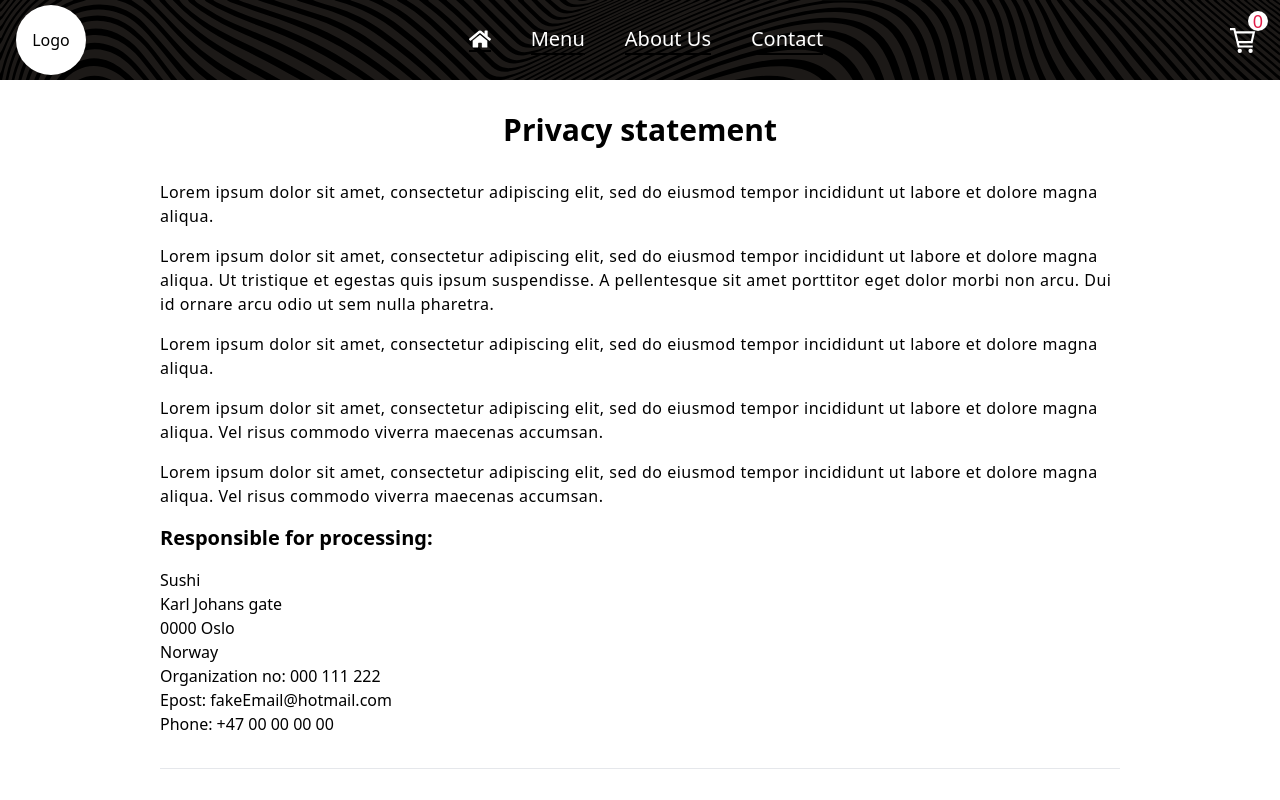
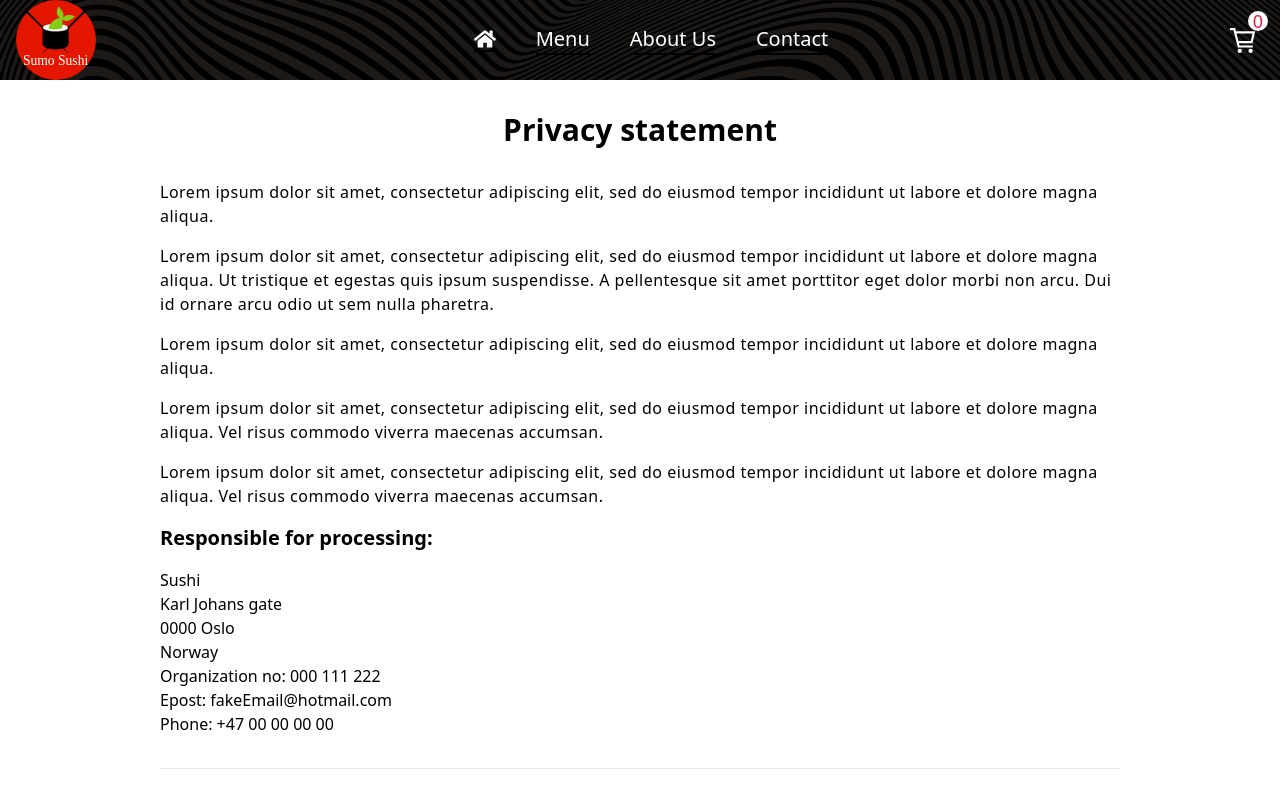
Before and after one commit to jorgenaa/next-mongodb-food-ordering, a Next.js app: page /compliance/compliance in a window 1280 px wide. Shown: the top 800 px of the page. Built offline with nearby package versions, Linux system fonts and the light colour scheme.

Commit message:
created logo

```diff
--- a/components/Product/ProductCard/ProductCard.tsx
+++ b/components/Product/ProductCard/ProductCard.tsx
@@ -17,14 +17,17 @@ const ProductCard: NextPage<Props> = ({product, path}) => {
     return (
             <ActiveLink activeClassName={""} href={`${path}product/[id]`} as={`${path}product/${product._id}`}>
                 <a className={`${styles['card']} ${styles['card--hover']}`}>
+                    <div className={styles['card__img-wrapper']}>
                         <Image
                             className={`${styles['card__img']} ${styles['card__img--hover']}`}
                             src={placeholderImage}
                             alt={product.alt}
-                        height={280}
-                        width={280}
+                            width={140}
+                            height={140}
                             layout="responsive"
                         />
+                    </div>
+
                     <div className={styles.card__body}>
                         <h3 className={styles.card__title}>{product.title}</h3>
                         <p className={styles.card__icon}>{product.icon}</p>
--- a/components/common/Header/Header.module.css
+++ b/components/common/Header/Header.module.css
@@ -9,9 +9,9 @@
 }
 
 .header__link {
-    @apply ml-4 self-center cursor-pointer rounded-full bg-white flex justify-center items-center;
-    height: 70px;
-    width: 70px;
+    @apply ml-4 self-center cursor-pointer  flex justify-center items-center;
+    height: 80px;
+    width: 80px;
 }
 
 .header__img {
--- a/components/common/Header/Header.tsx
+++ b/components/common/Header/Header.tsx
@@ -8,6 +8,7 @@ import { openSidebar } from "redux/store/cartSidebarSlice";
 import { closeNavbar, toggleNavbar } from 'redux/store/navbarSlice';
 import useAutoClose from '@components/Hooks/useAutoClose';
 import { Navbar } from '..';
+import {Logo} from '../../ui'
 import styles from './Header.module.css'
 
 const Header: FC = () => {
@@ -36,14 +37,7 @@ const Header: FC = () => {
       </button>
       <Link href="/">
           <a className={styles.header__link}>
-            Logo
-            {/* <Image
-              src={"/logo.png"}
-              alt="logo"
-              width="40px"
-              height="40px"
-              className={styles.header__img}
-            /> */}
+            <Logo />
           </a>
       </Link>
       <Navbar />
--- /dev/null
+++ b/components/ui/Logo/Logo.tsx
@@ -0,0 +1,73 @@
+import React, { FC } from 'react'
+
+const Logo: FC = () => {
+  return (
+    <>
+        <svg
+            version="1.0"
+            id="logo"
+            xmlns="http://www.w3.org/2000/svg"
+            xmlnsXlink="http://www.w3.org/1999/xlink"
+            x="0px"
+            y="0px"
+            viewBox="0 0 75 75"
+            enableBackground="new 0 0 75 75"
+            xmlSpace="preserve">
+            <circle fill="#E51600" cx="37.5" cy="37.5" r="37.5"/>
+            <path d="M65.9,9.9c0.2,0.2,0.2,0.5,0,0.6L25.4,50c0,0-0.2,0-0.3-0.1C25,49.8,25,49.7,25,49.7c13.2-13.5,26.3-27,39.5-40.5
+                C64.7,9,65,9,65.1,9.2L65.9,9.9z"/>
+            <path d="M9,9.2C9.2,9,9.5,9,9.7,9.2l39.5,40.5c0,0,0,0.2-0.1,0.3C48.9,50,48.8,50,48.8,50c-13.5-13.2-27-26.3-40.5-39.5
+                c-0.2-0.2-0.2-0.5,0-0.6L9,9.2z"/>
+            <g>
+                <path
+                    stroke="#000000"
+                    strokeWidth="0.25"
+                    strokeLinecap="round"
+                    strokeLinejoin="round"
+                    strokeMiterlimit="10"
+                    d="M37.1,26.2 c-4.9,0-9.1,0.2-12.1,0.2l0,0v15c0,3.5,8.7,4.7,12.4,4.7c3.7,0,11.8-0.5,11.8-5.4V26.2l0,0C47.1,26.2,41.1,26.2,37.1,26.2z"
+                />
+
+                <path
+                    fill="#FFFFFF"
+                    stroke="#000000"
+                    strokeWidth="0.25"
+                    strokeLinecap="round"
+                    strokeLinejoin="round"
+                    strokeMiterlimit="10"
+                    d="M25.2,25.9"
+                />
+
+                <path
+                    fill="#FFFFFF"
+                    stroke="#000000"
+                    strokeWidth="0.25"
+                    strokeLinecap="round"
+                    strokeLinejoin="bevel"
+                    strokeMiterlimit="10"
+                    d="M48.9,25.7c0,2.4-5.3,3.8-11.9,3.8s-11.9-1.7-11.9-3.8c0-2,5.3-3.5,11.9-3.5C43.4,22.3,48.9,23.7,48.9,25.7z"
+                />
+            </g>
+            <text
+                transform="matrix(1 0 0 1 6.5 60.7396)"
+                fill="#FFFFFF"
+                fontFamily="'SedgwickAve-Regular'"
+                fontSize="12.7338px">
+                Sumo Sushi
+            </text>
+            <g id="maki">
+                <path
+                    id="tail_00000116196220078889600390000000186228723724403381_"
+                    fill="#84CC16"
+                    d="M47.7,14.2c-1.6,0.4-2.6,1.4-3.8,2.6
+                    c0.4-1.4,0.9-2.7,0.2-4.7C43.3,10,41.3,7.2,39.8,6c-0.8,1.4-1.9,4.4-1.5,6.6c0.4,2.3,1.7,2.8,2.9,4.1c-1.8,0.6-3.6,1-6.1,2.8
+                    c-2.2,1.6-3.4,3.7-4.6,6.4c-0.1,0.3,0,0.7,0.3,0.8c1.5,0.6,3.2,0.9,5.8,0.9c3.5,0,5.1-0.7,6.7-1.1c0.1,0,0.2-0.1,0.2-0.3
+                    c0.2-2.7,0-3.1,0-4.2c0-1.5-0.2-3.2,0.2-3.4c0.4,0.6,3.4,1.3,5,0.8c2.2-0.6,5.5-2.6,6.3-4.5C52.8,14.4,49.8,13.6,47.7,14.2z"
+                />
+            </g>
+        </svg>
+    </>
+  )
+}
+
+export default Logo
--- /dev/null
+++ b/components/ui/Logo/index.ts
@@ -0,0 +1 @@
+export { default } from './Logo'
--- a/components/ui/index.ts
+++ b/components/ui/index.ts
@@ -8,5 +8,6 @@ export { default as Divider } from "./Divider"
 export { default as Button } from "./Button";
 export { default as ActiveLink } from "./ActiveLink";
 export { default as ContactInfo } from "./ContactInfo";
+export { default as Logo } from "./Logo"
 
 //export { default as LoadingDots } from "./LoadingDots"
--- a/framework/utils/dbConnect.ts
+++ b/framework/utils/dbConnect.ts
@@ -1,10 +1,10 @@
 import mongoose, { Connection } from "mongoose"
 
 
-const MONGODB_URI = process.env.MONGODB_URI
-const MONGODB_DB: string | any = process.env.MONGODB_NAME;
+const URL = process.env.MONGODB_URI
+//const MONGODB_DB: string | any = process.env.MONGODB_NAME;
 
-if (!MONGODB_URI) {
+if (!URL) {
   throw new Error(
     'Please define the MONGODB_URI environment variable inside .env.local'
   )
@@ -32,8 +32,7 @@ const connectToDatabase = async () => {
   if (!cached.promise) {
     const opts = {}
 
-  //const conn = await mongoose
-  cached.promise = mongoose.connect(MONGODB_URI as string).then((mongoose) => {
+  cached.promise = mongoose.connect(URL as string).then((mongoose) => {
     return mongoose
   })
 
@@ -42,6 +41,4 @@ const connectToDatabase = async () => {
   }
 }
 
-
-
 export default connectToDatabase
--- a/next.config.js
+++ b/next.config.js
@@ -19,7 +19,7 @@ const nextConfig = {
   module: {
     rules: [
       {
-        test: /\.(png|jpe?g|gif)$/i,
+        test: /\.(png|jpe?g|gif|svg)$/i,
         use: [
           {
             loader: 'file-loader',
```
Also changed, not shown: components/Product/ProductCard/ProductCard.module.css (+17 -7 lines), pages/index.tsx (+3 -4 lines), assets/logo_red.svg (added), 1 other file (tests, documents, lock files or other folders). Lines whose indentation alone changed are shown as unchanged.
